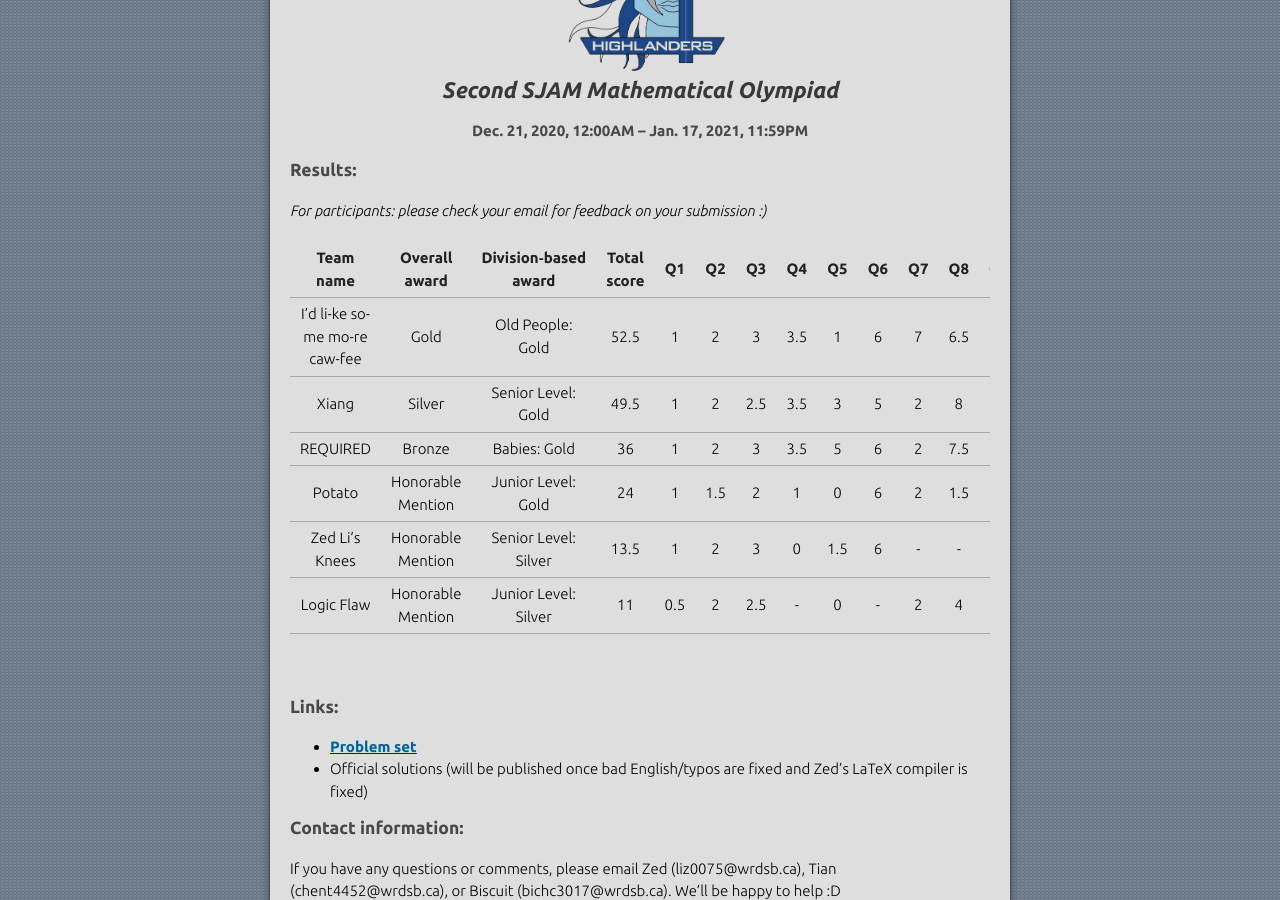
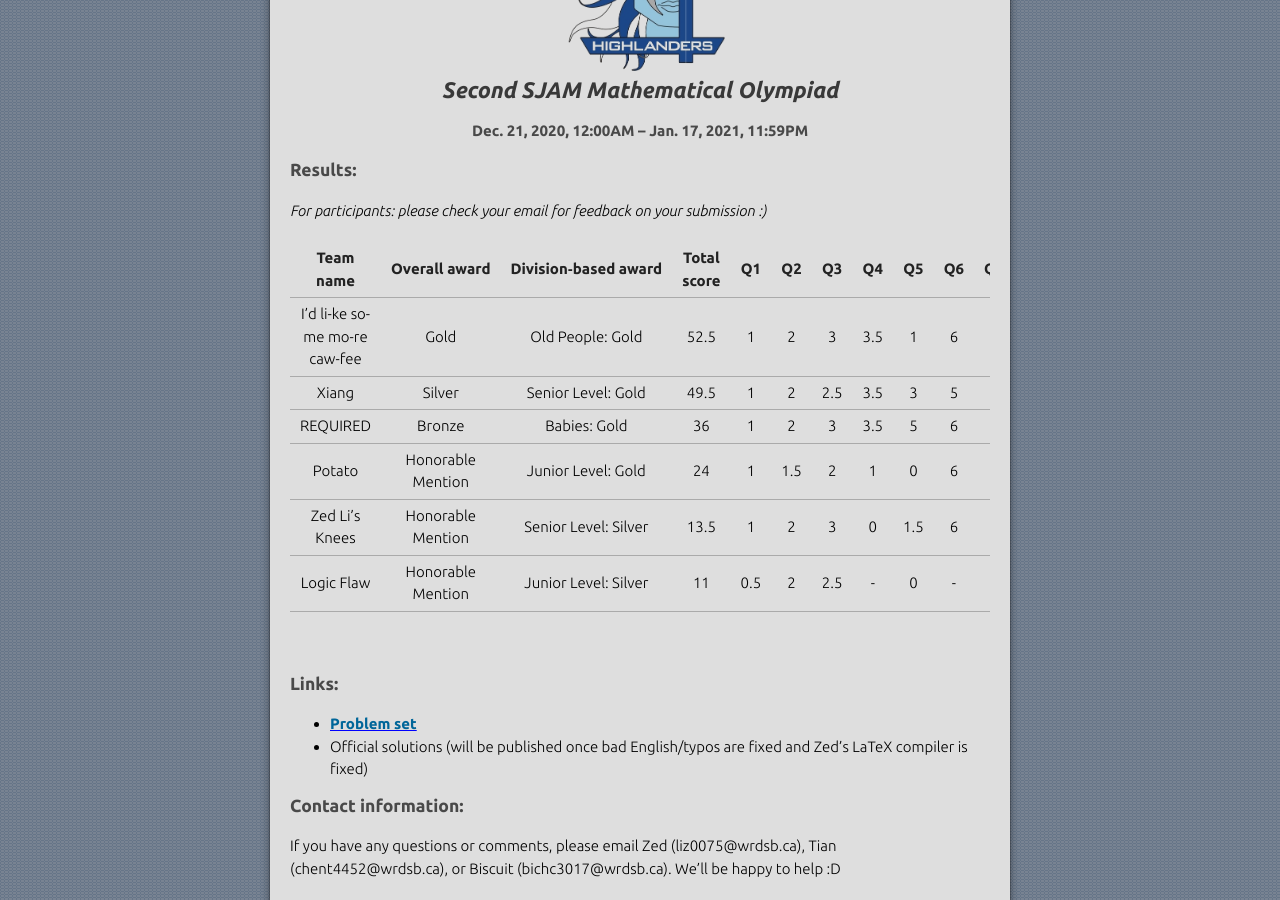
Before and after one commit to sjammathletes/sjammathletes.github.io, a Jekyll site: the page built from sjammo.md, in a window 1280 px wide and 900 px high, scrolled down 357 px. Built offline with Jekyll 4.4.1, drawn with Linux system fonts in a browser that asks for light colours; our own code applies the rules of GitHub Pages for plain Markdown files; part of the change alters nothing that is shown.

Commit message:
edit smth

```diff
--- a/sjammo.md
+++ b/sjammo.md
@@ -10,7 +10,7 @@
 <i> For participants: please check your email for feedback on your submission :) </i>
 <div class="table-wrapper" markdown="block">
 
-|Team name|Overall award|Division&#8209;based award|Total score|Q1|Q2|Q3|Q4|Q5|Q6|Q7|Q8|Q9|Q10|Q11|Q12|
+|Team name|Overall&nbsp;award|Division&#8209;based&nbsp;award|Total score|Q1|Q2|Q3|Q4|Q5|Q6|Q7|Q8|Q9|Q10|Q11|Q12|
 |:-:|:-:|:-:|:-:|:-:|:-:|:-:|:-:|:-:|:-:|:-:|:-:|:-:|:-:|:-:|:-:|
 | I'd li-ke so-me mo-re caw-fee | Gold | Old People: Gold | 52.5 | 1 | 2 | 3 | 3.5 | 1 | 6 | 7 | 6.5 | 9 | 1.5 | 1 | 11 |
 | Xiang | Silver | Senior Level: Gold | 49.5 | 1 | 2 | 2.5 | 3.5 | 3 | 5 | 2 | 8 | 3 | 7.5 | 0 | 12 |
```
